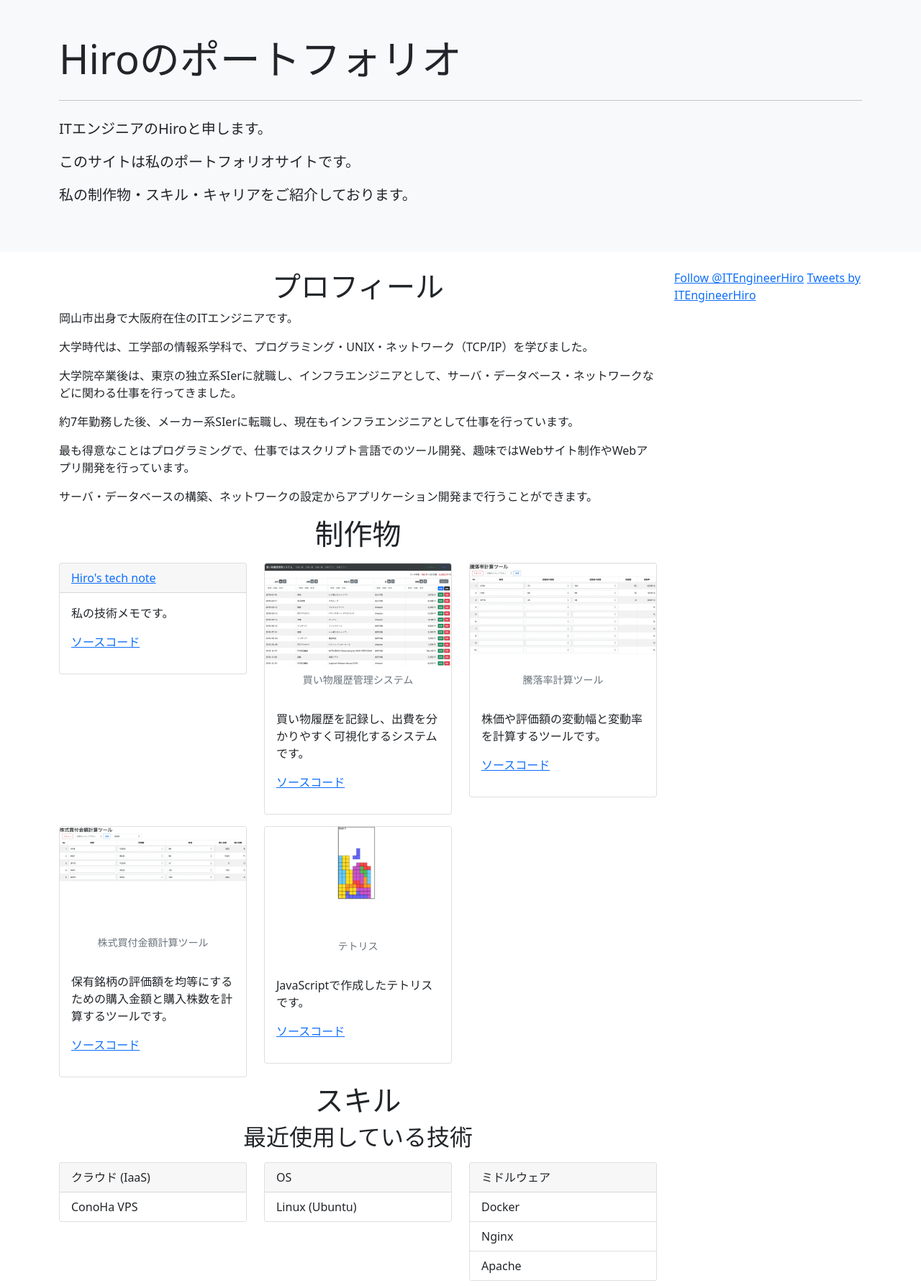
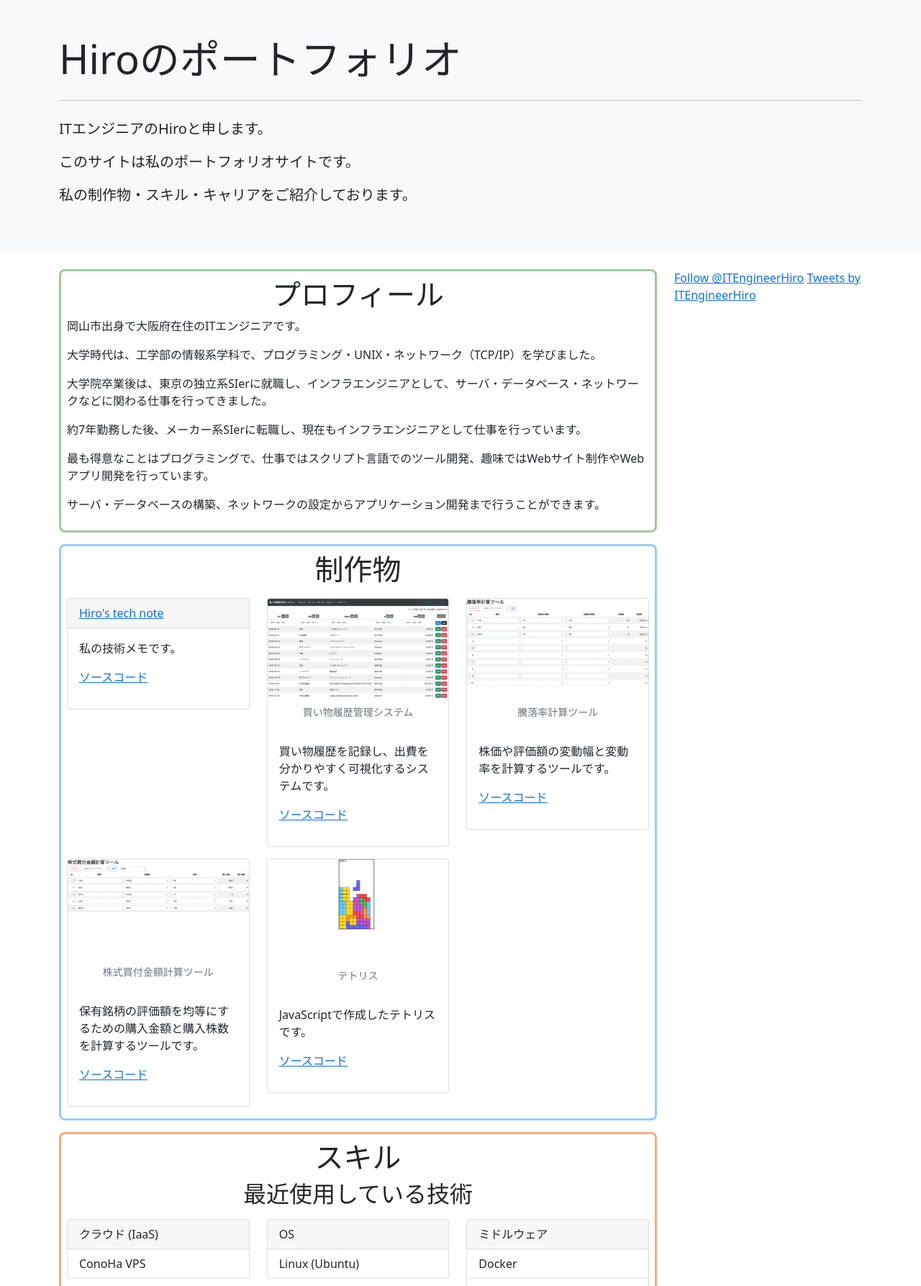
Before and after one commit to hironet/portfolio, a PHP site: page / in a window 1280 px wide. Shown: the part 57-1844 px from the top of the page at 72% size. Run offline with PHP 8.4, Linux system fonts and the light colour scheme; some libraries are stand-ins or nearby versions.

Commit message:
枠を追加。

```diff
--- a/main.php
+++ b/main.php
@@ -1,4 +1,5 @@
 <section id="profile">
+  <div class="box" style="border-color: #9fca99;">
     <h1 class="text-center">プロフィール</h1>
     <p>岡山市出身で大阪府在住のITエンジニアです。</p>
     <p>大学時代は、工学部の情報系学科で、プログラミング・UNIX・ネットワーク（TCP/IP）を学びました。</p>
@@ -6,8 +7,10 @@
     <p>約7年勤務した後、メーカー系SIerに転職し、現在もインフラエンジニアとして仕事を行っています。</p>
     <p>最も得意なことはプログラミングで、仕事ではスクリプト言語でのツール開発、趣味ではWebサイト制作やWebアプリ開発を行っています。</p>
     <p>サーバ・データベースの構築、ネットワークの設定からアプリケーション開発まで行うことができます。</p>
+  </div>
 </section>
 <section id="my-product">
+  <div class="box" style="border-color: #95ccff;">
     <h1 class="text-center">制作物</h1>
     <div class="row">
       <div class="col-12 col-md-6 col-lg-4">
@@ -78,8 +81,10 @@
         </div><!-- card -->
       </div><!-- col -->
     </div><!-- row -->
+  </div><!-- box -->
 </section>
 <section id="my-skill">
+  <div class="box" style="border-color: #f9a980;">
     <h1 class="text-center">スキル</h1>
     <h2 class="text-center">最近使用している技術</h2>
     <div class="row">
@@ -226,8 +231,10 @@
         </div><!-- card -->
       </div><!-- col -->
     </div><!-- row -->
+  </div><!-- box -->
 </section>
 <section id="my-career">
+  <div class="box" style="border-color: #d58d9d;">
     <h1 class="text-center">キャリア</h1>
     <div class="row">
       <div class="col-12 col-lg-2">
@@ -293,4 +300,5 @@
         <p>その後現在に至るまで、Webサイト・アプリ開発について基礎から独学し、動的なWebサイト作成に挑戦しています。</p>
       </div>
     </div><!-- row -->
+  </div><!-- box -->
 </section>
```
Lines whose indentation alone changed are shown as unchanged.
